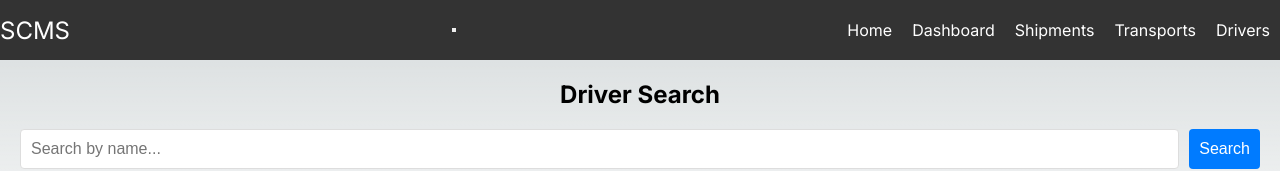
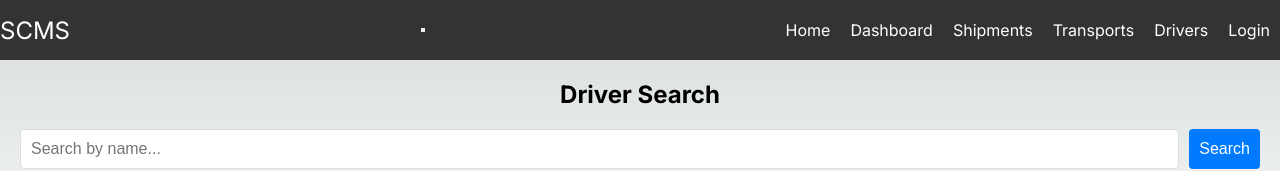
Before and after one commit to Abir-Tx/scms-web, a Next.js app: page /lm/drivers/search in a window 1280 px wide. Shown: the top 171 px of the page. Built offline with nearby package versions, Linux system fonts and the light colour scheme; no server answers.

Commit message:
Add logout functionality to navbar
Signed-off-by: Mushfiqur Rahman Abir <28858998+Abir-Tx@users.noreply.github.com>

```diff
--- a/src/app/components/navbar/navbar.tsx
+++ b/src/app/components/navbar/navbar.tsx
@@ -1,9 +1,18 @@
 // Navbar.jsx
-import React from "react";
+"use client";
+import React, { useEffect, useState } from "react";
 import Link from "next/link";
 import styles from "./navbar.module.scss";
+import Logout from "../logout/logout";
 
 export default function Navbar() {
+  const [isLoggedIn, setIsLoggedIn] = useState(false);
+
+  useEffect(() => {
+    // Check if the email is already set in local storage
+    const storedEmail = localStorage.getItem("email");
+    setIsLoggedIn(!!storedEmail);
+  }, []);
   return (
     <nav className={styles.navbar}>
       <div className={styles.container}>
@@ -39,6 +48,10 @@ export default function Navbar() {
             <li className={styles.navitem}>
               <Link href="/lm/drivers">Drivers</Link>
             </li>
+            <li className={styles.navitem}>
+              {/* Conditionally show logout  */}
+              {isLoggedIn ? <Logout /> : <Link href="/login">Login</Link>}
+            </li>
           </ul>
         </div>
       </div>
```
